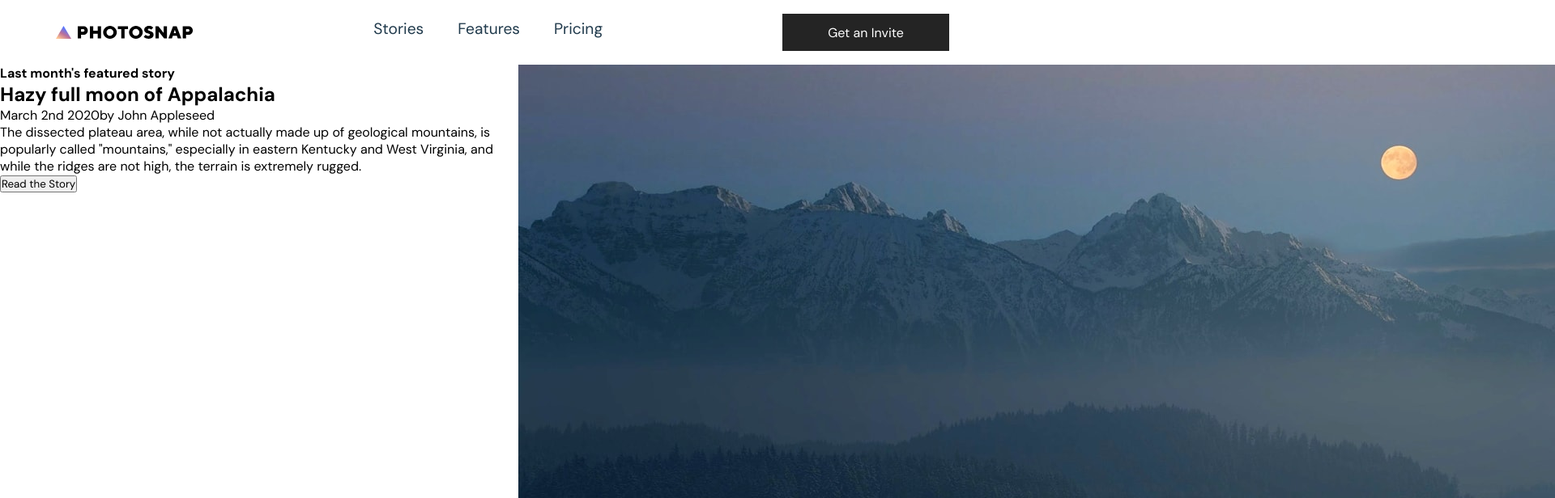
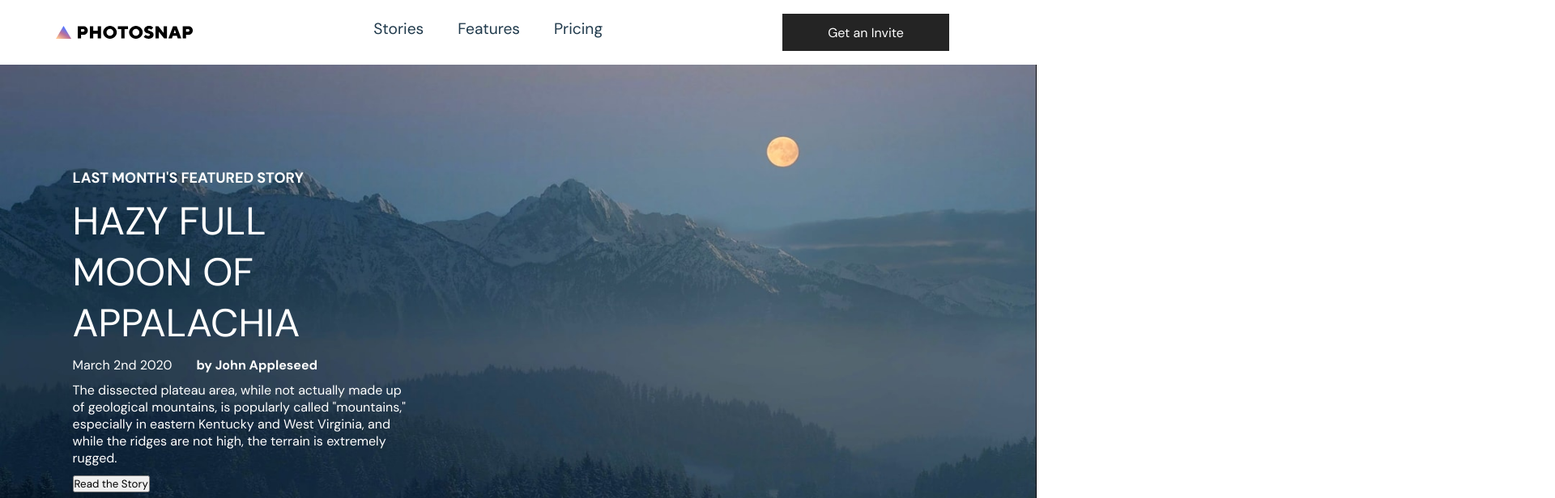
Before and after one commit to clf94-dev/photosnap-react, a React (Create React App) app: page /stories in a window 1280 px wide. Shown: the top 616 px of the page at 81% size, 1920 px wide, since content can reach past the window. Built offline with nearby package versions, Linux system fonts and the light colour scheme.

Commit message:
topStory component style added

```diff
--- a/src/components/TopStory.jsx
+++ b/src/components/TopStory.jsx
@@ -1,14 +1,14 @@
 import React from 'react'
 import {Grid} from '@material-ui/core'
-
+import './styles/App.css'
 import TopStoryIMG from '../images/stories/desktop/moon-of-appalacia.jpg'
 
 function TopStory() {
     return (
         <div>
             <Grid container direction='row' className='topStory-cont'>
-                <Grid item md={6} xs={12} className='text-col'>
-                    <h4 className='intro-p'>Last month's featured story</h4>
+                <Grid item sm={6} xs={12} className='text-col'>
+                    <h3 className='intro-p'>Last month's featured story</h3>
                     <h2>Hazy full moon of Appalachia</h2>
                     <Grid container direction='row'>
                         <p>
--- a/src/components/styles/App.css
+++ b/src/components/styles/App.css
@@ -286,6 +286,68 @@ body {
   margin-bottom: 0;
 }
 
+.topStory-cont .text-col {
+  padding: 7% 10% 5% 3%;
+}
+
+@media screen and (min-width: 700px) {
+  .topStory-cont .text-col {
+    min-height: 650px;
+    color: #ffffff;
+    padding: 10% 10% 10% 7%;
+  }
+}
+
+.topStory-cont .text-col h3 {
+  font-size: 18px;
+  text-transform: uppercase;
+  margin-bottom: 10px;
+}
+
+.topStory-cont .text-col h2 {
+  font-size: 48px;
+  text-transform: uppercase;
+  font-weight: normal;
+  margin-bottom: 10px;
+}
+
+@media screen and (min-width: 756px) {
+  .topStory-cont .text-col h2 {
+    padding-right: 25%;
+  }
+}
+
+.topStory-cont .text-col p {
+  font-size: 16px;
+  margin-bottom: 10px;
+}
+
+.topStory-cont .text-col .author-p {
+  font-weight: bold;
+}
+
+@media screen and (min-width: 756px) {
+  .topStory-cont .text-col .author-p {
+    margin-left: 30px;
+  }
+}
+
+@media screen and (min-width: 700px) {
+  .topStory-cont .img-col {
+    position: absolute;
+    z-index: -1;
+  }
+  .topStory-cont .img-col img {
+    width: 200%;
+  }
+}
+
+@media screen and (max-width: 756px) {
+  .topStory-cont {
+    flex-direction: column-reverse !important;
+  }
+}
+
 .cta-cont {
   border-left: 4px solid linear-gradient(to bottom, #5A77FF, #BC7198, #FFC593);
 }
--- a/src/components/styles/App.scss
+++ b/src/components/styles/App.scss
@@ -254,6 +254,54 @@ body {
     }
 }
 
+//-----------------------TopStory section-------------------------
+.topStory-cont {
+    .text-col {
+        padding: 7% 10% 5% 3%;
+        @media screen and (min-width: 700px) {
+            min-height: 650px;
+            color: $pureWhite;
+            padding: 10% 10% 10% 7%;
+        }
+        h3 {
+            font-size: 18px;
+            text-transform: uppercase;
+            margin-bottom: 10px;
+        }
+        h2 {
+            font-size: 48px;
+            text-transform: uppercase;
+            @media screen and (min-width: 756px) {
+                padding-right: 25%;
+            }
+            font-weight: normal;
+            margin-bottom: 10px;
+        }
+        p {
+            font-size: 16px;
+            margin-bottom: 10px;
+        }
+        .author-p {
+            @media screen and (min-width: 756px) {
+                margin-left: 30px;
+            }
+            font-weight: bold;
+        }
+    }
+    .img-col {
+        @media screen and(min-width: 700px) {
+            position: absolute;
+            z-index: -1;
+            img {
+                width: 200%;
+            }
+        }
+    }
+    @media screen and(max-width: 756px) {
+        flex-direction: column-reverse !important;
+    }
+}
+
 //---------------------Cta section ----------------------
 .cta-cont {
     border-left: 4px solid linear-gradient(to bottom, (#5A77FF), #BC7198, (#FFC593));
```
Also changed, not shown: src/components/styles/App.min.css.
